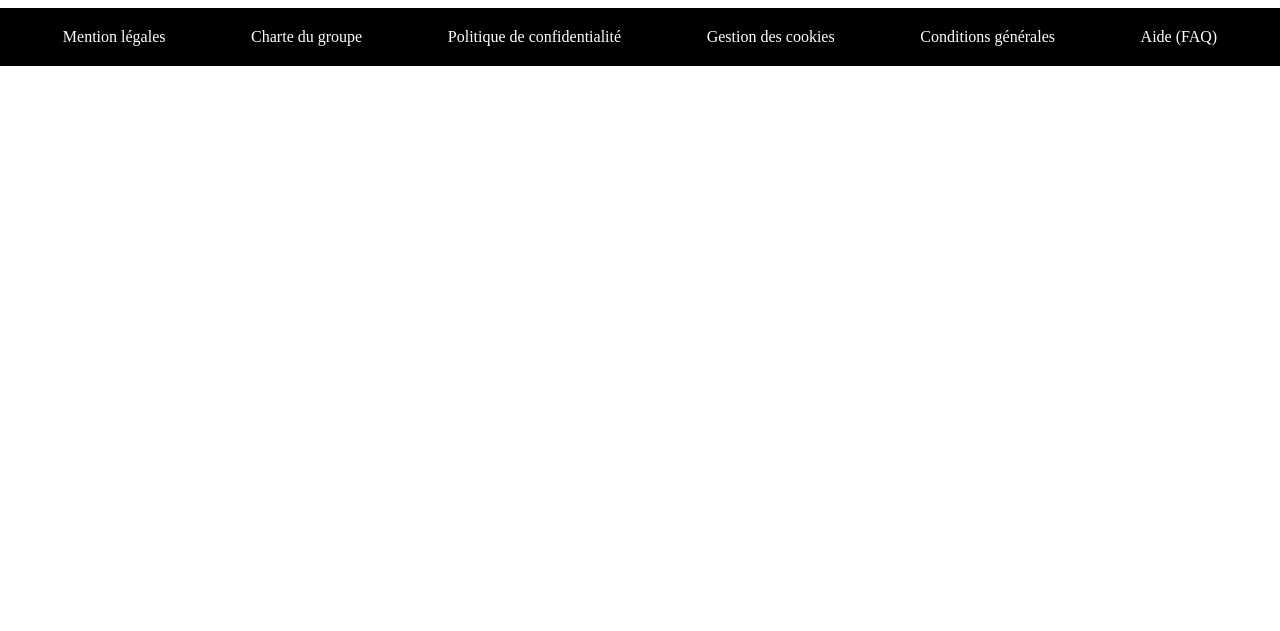
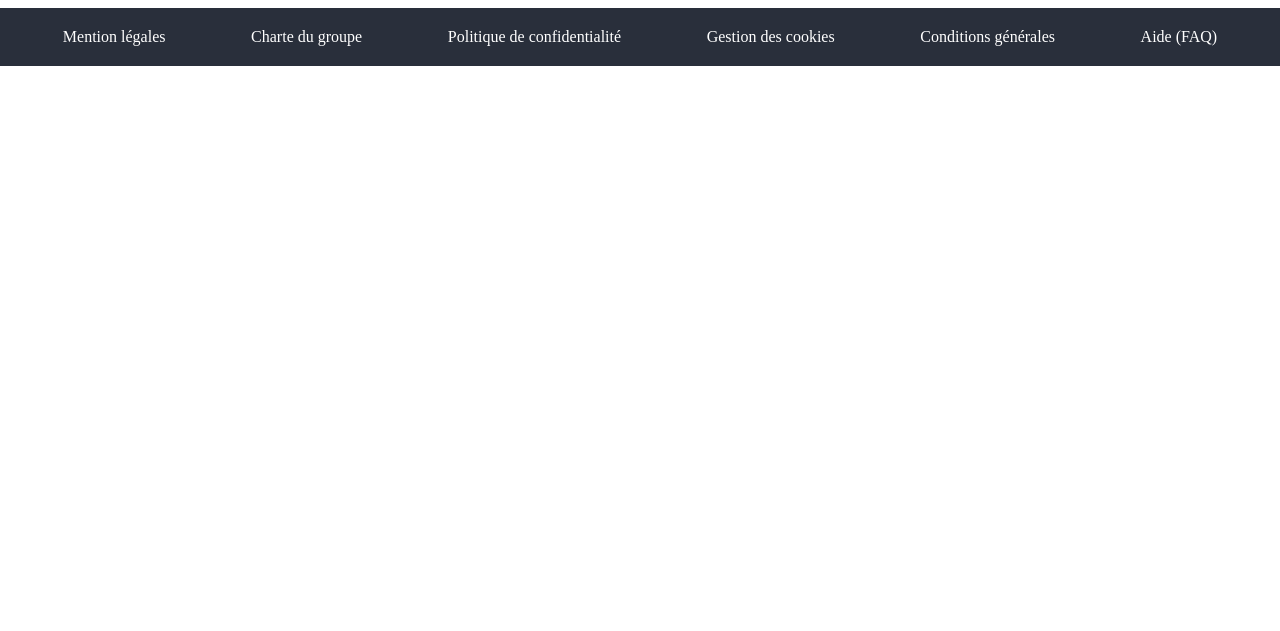
Before and after one commit to christophediringer/gitexo3, a plain HTML site: page index.html in a window 1280 px wide. Shown: the part 169-800 px from the top of the page. Drawn offline with Linux system fonts and the light colour scheme.

Commit message:
modification couleur du footer

```diff
--- a/index.css
+++ b/index.css
@@ -82,7 +82,7 @@ ul {
 footer{
 	max-width: 1400px;
 	margin: auto;
-	background-color: black;
+	background-color: #292F3B;
 }
 
 navli {
```
